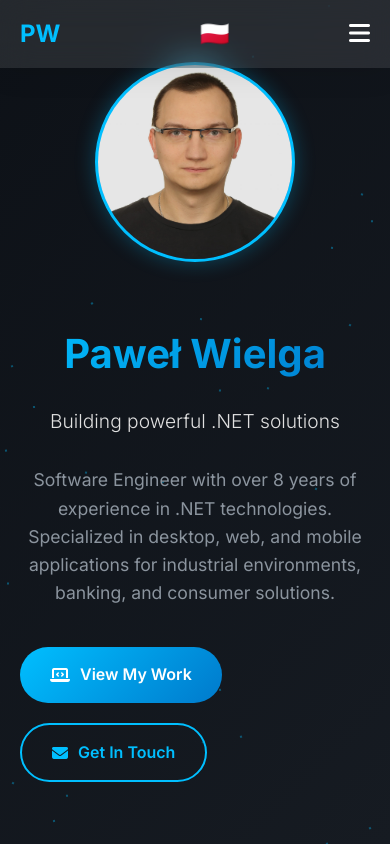
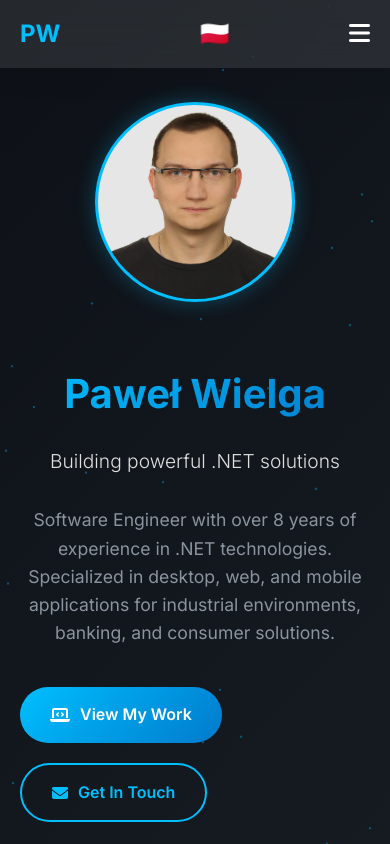
Before and after one commit to PawelWielga/dihor, a React (Vite) app: page / in a window 390 px wide. Shown: the top 844 px of the page. Built offline with nearby package versions, Linux system fonts and the light colour scheme.

Commit message:
fix: prevent avatar overlapping navbar on mobile

```diff
--- a/src/index.css
+++ b/src/index.css
@@ -572,6 +572,9 @@ html { scroll-behavior: smooth; }
 
         /* Responsive Design */
         @media (max-width: 768px) {
+            .hero {
+                padding-top: 80px;
+            }
             .nav-links {
                 display: none;
             }
```
